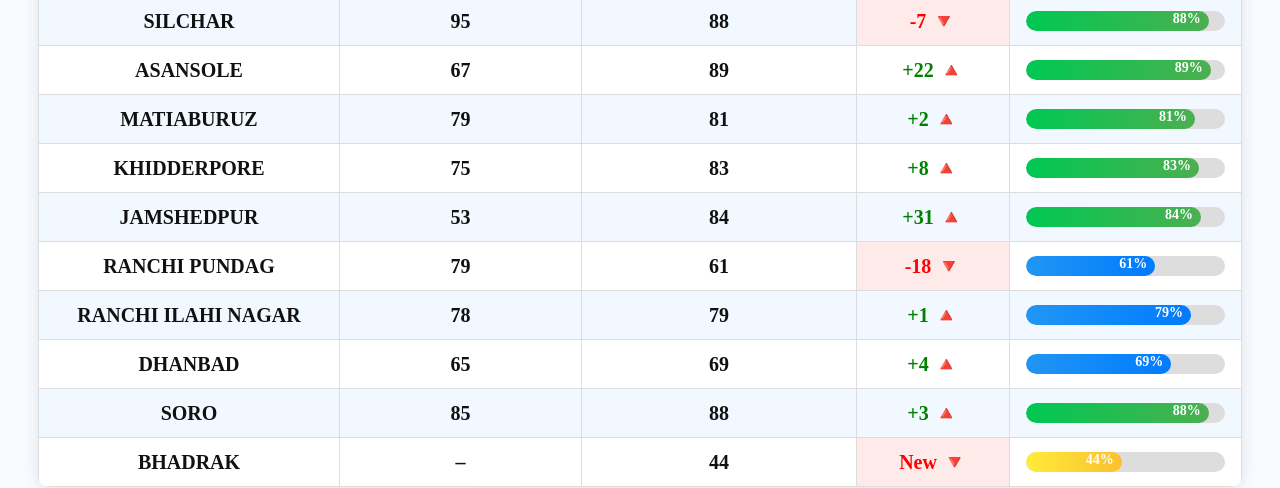
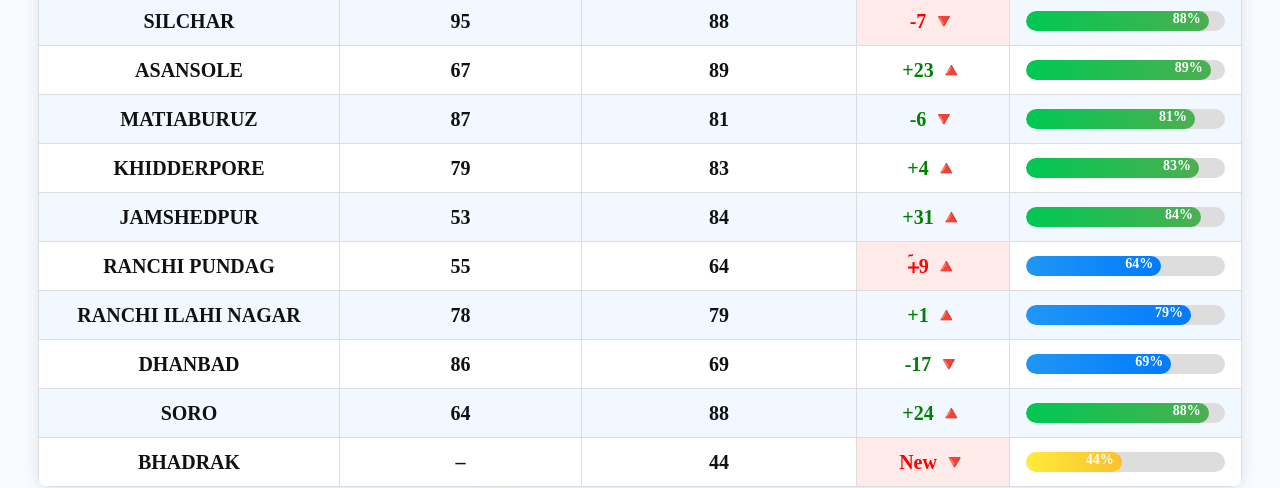
Before and after one commit to kolregjmrecord-eng/compair, a plain HTML site: page index.html in a window 1280 px wide. Shown: the part 446-934 px from the top of the page. Drawn offline with Linux system fonts and the light colour scheme; a web font is replaced by a local one.

Commit message:
Update index.html

```diff
--- a/index.html
+++ b/index.html
@@ -163,14 +163,14 @@ footer b {
     <th>Mid-Term % Bar</th>
   </tr>
   <tr><td>SILCHAR</td><td>95</td><td>88</td><td class="decrease">-7 🔻</td><td></td></tr>
-  <tr><td>ASANSOLE</td><td>67</td><td>89</td><td class="increase">+22 🔺</td><td></td></tr>
-  <tr><td>MATIABURUZ</td><td>79</td><td>81</td><td class="increase">+2 🔺</td><td></td></tr>
-  <tr><td>KHIDDERPORE</td><td>75</td><td>83</td><td class="increase">+8 🔺</td><td></td></tr>
+  <tr><td>ASANSOLE</td><td>67</td><td>89</td><td class="increase">+23 🔺</td><td></td></tr>
+  <tr><td>MATIABURUZ</td><td>87</td><td>81</td><td class="increase">-6 🔻</td><td></td></tr>
+  <tr><td>KHIDDERPORE</td><td>79</td><td>83</td><td class="increase">+4 🔺</td><td></td></tr>
   <tr><td>JAMSHEDPUR</td><td>53</td><td>84</td><td class="increase">+31 🔺</td><td></td></tr>
-  <tr><td>RANCHI PUNDAG</td><td>79</td><td>61</td><td class="decrease">-18 🔻</td><td></td></tr>
+  <tr><td>RANCHI PUNDAG</td><td>55</td><td>64</td><td class="decrease">+ۤۤ9 🔺</td><td></td></tr>
   <tr><td>RANCHI ILAHI NAGAR</td><td>78</td><td>79</td><td class="increase">+1 🔺</td><td></td></tr>
-  <tr><td>DHANBAD</td><td>65</td><td>69</td><td class="increase">+4 🔺</td><td></td></tr>
-  <tr><td>SORO</td><td>85</td><td>88</td><td class="increase">+3 🔺</td><td></td></tr>
+  <tr><td>DHANBAD</td><td>86</td><td>69</td><td class="increase">-17 🔻</td><td></td></tr>
+  <tr><td>SORO</td><td>64</td><td>88</td><td class="increase">+24 🔺</td><td></td></tr>
   <tr><td>BHADRAK</td><td>–</td><td>44</td><td class="decrease">New 🔻</td><td></td></tr>
 </table>
 
```
